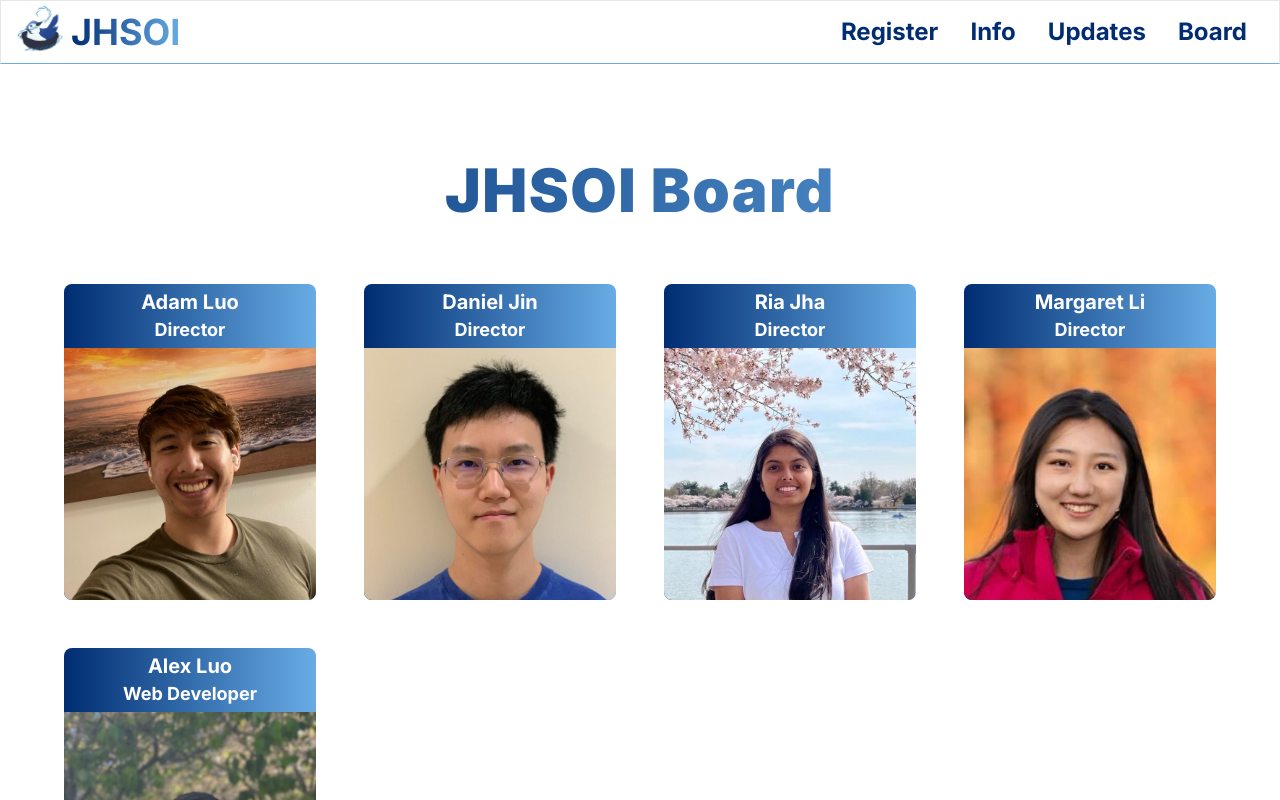
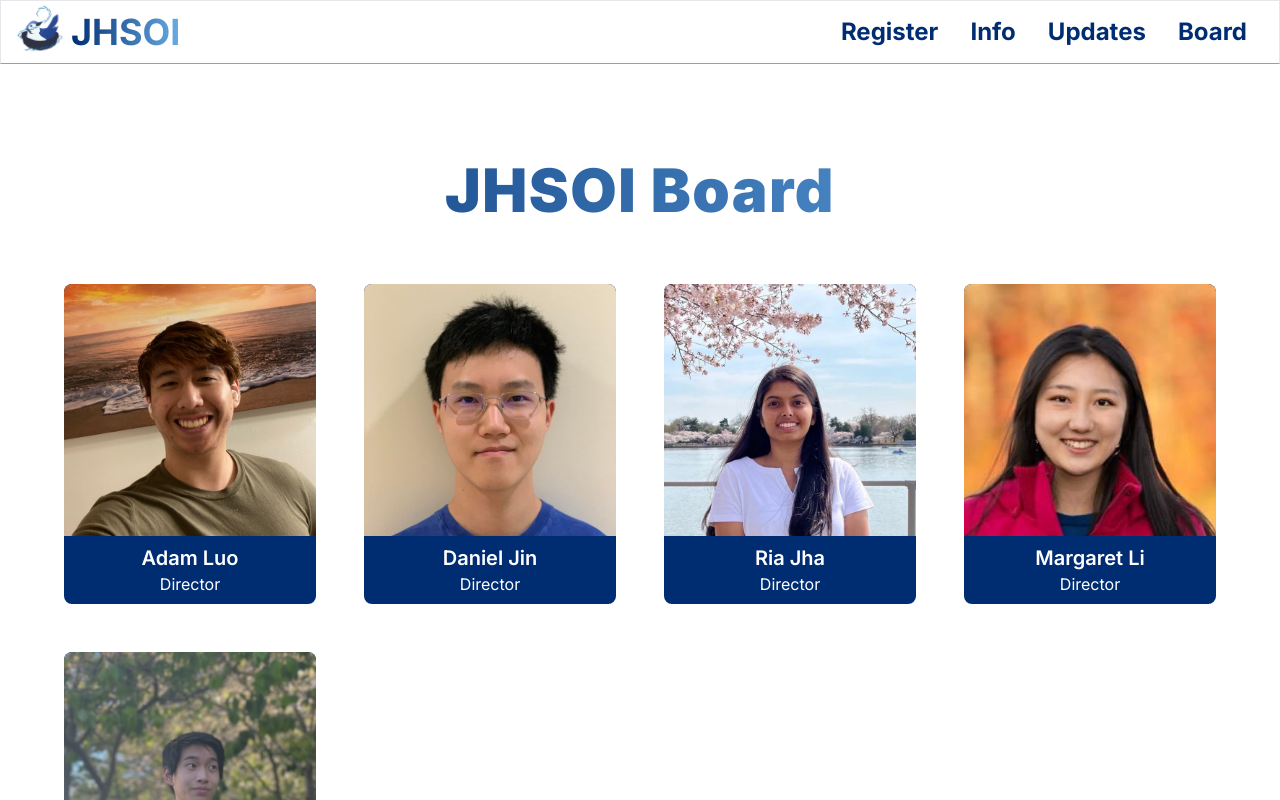
Before and after one commit to alexbluo/jhuscioly, a Next.js app: page /board in a window 1280 px wide. Shown: the top 800 px of the page. Built offline with nearby package versions, Linux system fonts and the light colour scheme.

Commit message:
reverse board cards and remove gradient, edit typography

```diff
--- a/components/Card.jsx
+++ b/components/Card.jsx
@@ -1,23 +1,19 @@
-import { motion } from "framer-motion";
 import Image from "next/image";
 
 export default function Card({ url, name, title }) {
   return (
-    <motion.div
-      whileHover={{ scale: 1.1 }}
-      className="rounded-lg bg-gradient-to-r from-blue-dark to-blue-light text-center"
-    >
-      <h2 className="mt-1 text-xl font-bold text-white">{name}</h2>
-      <h2 className="mb-1 text-lg font-bold text-white">{title}</h2>
+    <div className="rounded-lg bg-blue-dark text-center">
       <div className="relative aspect-square w-full">
         <Image
-          className="rounded-b-lg"
+          className="rounded-t-lg"
           src={url}
           alt={`${name}, ${title}`}
           layout="fill"
           objectFit="contain"
         />
       </div>
-    </motion.div>
+      <h2 className="mt-2 text-xl font-semibold text-white">{name}</h2>
+      <h2 className="text-md mb-2 text-white">{title}</h2>
+    </div>
   );
 }
--- a/components/NavBar.jsx
+++ b/components/NavBar.jsx
@@ -6,7 +6,7 @@ import MobileMenuItems from "./MobileMenuItems";
 import MobileMenuToggle from "./MobileMenuToggle";
 import NavItem from "./NavItem";
 
-// TODO: navbar border on scroll and on mobile open
+// TODO: navbar border on scroll and on mobile open, animate out from center on scroll?
 function NavBar() {
   const [isOpen, toggleOpen] = useCycle(false, true);
 
```
